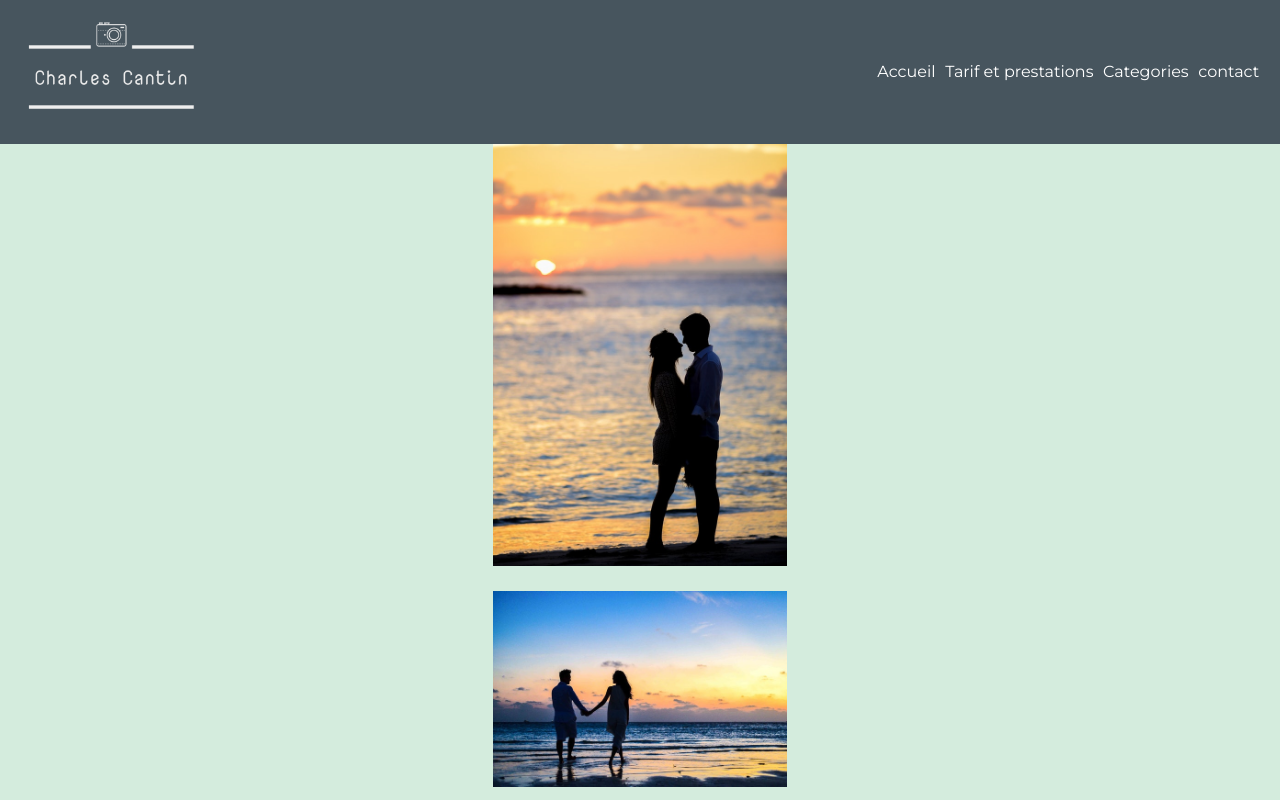
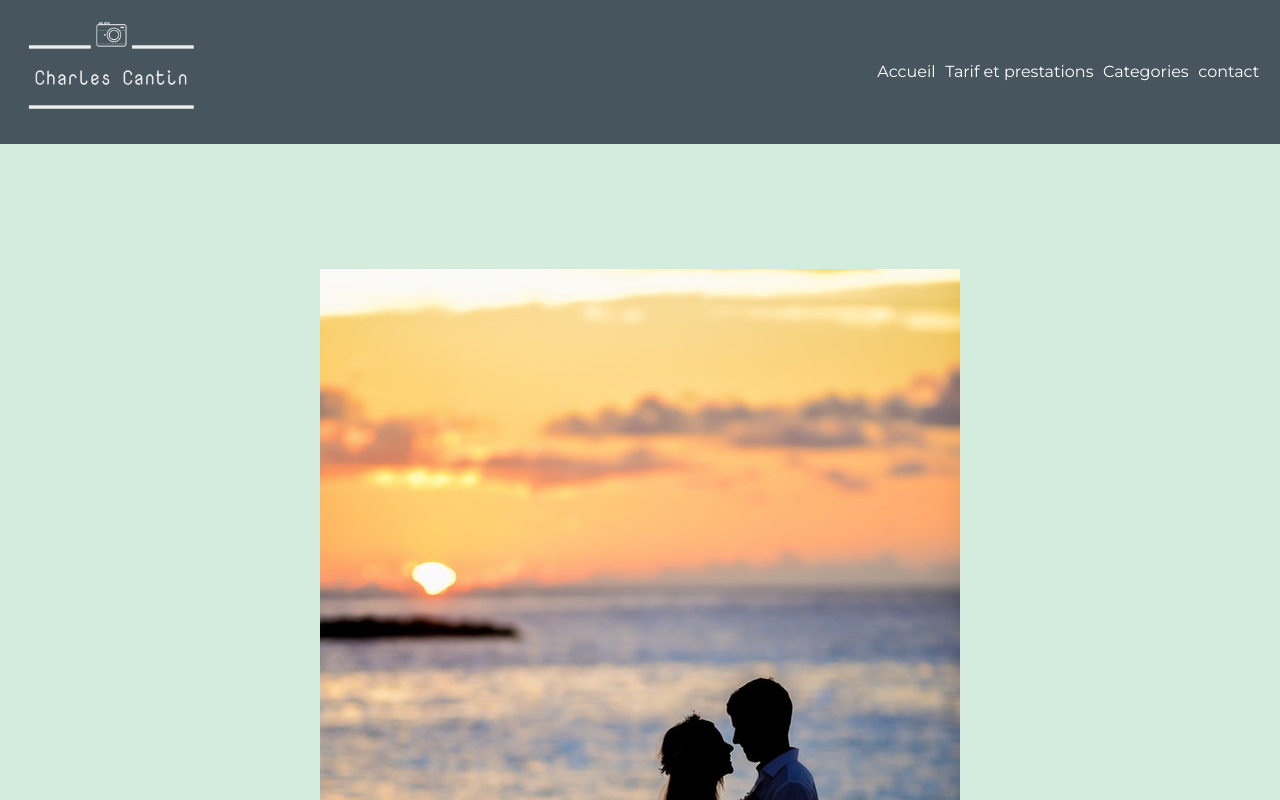
Before and after one commit to Kevdevv/ECF-Front, a React (Create React App) app: page /couple in a window 1280 px wide. Shown: the top 800 px of the page. Built offline with nearby package versions, Linux system fonts and the light colour scheme.

Commit message:
version desktop de toute les catégories

```diff
--- a/src/App.css
+++ b/src/App.css
@@ -20,7 +20,3 @@ ul {
   padding: 0;
   margin: 0;
 }
-
-.top {
-  margin-top: 125px;
-}
--- a/src/Component/Navbar/Nav.css
+++ b/src/Component/Navbar/Nav.css
@@ -121,3 +121,9 @@ a {
         height: 60px;
     }
 }
+
+@media screen and (min-width:768px) {
+    .navbar {
+        position: relative;
+    }
+}
--- a/src/Pages/Bapteme/Bapteme.css
+++ b/src/Pages/Bapteme/Bapteme.css
@@ -19,3 +19,19 @@
     height: 441px;
     margin-top: 25px;
 }
+
+@media screen and (min-width:768px) {
+    .photo {
+        flex-direction: row;
+        flex-wrap: wrap;
+        justify-content: center;
+        margin-bottom: 15px;
+    }
+
+    .bapteme1, .bapteme2, .bapteme3, .bapteme4, .bapteme5 {
+        margin-left: 15px;
+        margin-right: 15px;
+        width: auto;
+        height: auto;
+    }
+}
--- a/src/Pages/Bebe/Bebe.css
+++ b/src/Pages/Bebe/Bebe.css
@@ -19,3 +19,19 @@
     height: 441px;
     margin-top: 25px;
 }
+
+@media screen and (min-width:768px) {
+    .photo {
+        flex-direction: row;
+        flex-wrap: wrap;
+        justify-content: center;
+        margin-bottom: 15px;
+    }
+
+    .bebe1, .bebe2, .bebe3, .bebe4, .bebe5 {
+        margin-left: 15px;
+        margin-right: 15px;
+        width: auto;
+        height: auto;
+    }
+}
--- a/src/Pages/Category/Category.css
+++ b/src/Pages/Category/Category.css
@@ -26,5 +26,16 @@ h2 {
 @media screen and (min-width:768px) {
     .main-category {
         flex-direction: row;
+        flex-wrap: wrap;
+        justify-content: center;
+    }
+
+    .category-image {
+        margin-left: 15px;
+        margin-right: 15px;
+    }
+
+    .top {
+        margin-top: 26px;
     }
 }
--- a/src/Pages/Couple/Couple.css
+++ b/src/Pages/Couple/Couple.css
@@ -14,3 +14,19 @@
     width: 294px;
     margin-top: 25px;
 }
+
+@media screen and (min-width:768px) {
+    .photo {
+        flex-direction: row;
+        flex-wrap: wrap;
+        justify-content: center;
+        margin-bottom: 15px;
+    }
+
+    .couple1, .couple2, .couple3, .couple4, .couple5 {
+        margin-left: 15px;
+        margin-right: 15px;
+        width: auto;
+        height: auto;
+    }
+}
--- a/src/Pages/Famille/Famille.css
+++ b/src/Pages/Famille/Famille.css
@@ -13,3 +13,19 @@
     width: 294px;
     margin-top: 125px;
 }
+
+@media screen and (min-width:768px) {
+    .photo {
+        flex-direction: row;
+        flex-wrap: wrap;
+        justify-content: center;
+        margin-bottom: 15px;
+    }
+
+    .famille1, .famille {
+        margin-left: 15px;
+        margin-right: 15px;
+        width: auto;
+        height: auto;
+    }
+}
--- a/src/Pages/Grossesse/Grossesse.css
+++ b/src/Pages/Grossesse/Grossesse.css
@@ -20,3 +20,19 @@
     width: 294px;
     margin-top: 25px;
 }
+
+@media screen and (min-width:768px) {
+    .photo {
+        flex-direction: row;
+        flex-wrap: wrap;
+        justify-content: center;
+        margin-bottom: 15px;
+    }
+
+    .grossesse1, .grossesse2, .grossesse3, .grossesse4, .grossesse5 {
+        margin-left: 15px;
+        margin-right: 15px;
+        width: auto;
+        height: auto;
+    }
+}
--- a/src/Pages/Mariage/Mariage.css
+++ b/src/Pages/Mariage/Mariage.css
@@ -14,3 +14,19 @@
     width: 294px;
     margin-top: 25px;
 }
+
+@media screen and (min-width:768px) {
+    .photo {
+        flex-direction: row;
+        flex-wrap: wrap;
+        justify-content: center;
+        margin-bottom: 15px;
+    }
+
+    .mariage1, .mariage2, .mariage3, .mariage4, .mariage5 {
+        margin-left: 15px;
+        margin-right: 15px;
+        width: auto;
+        height: auto;
+    }
+}
```
Also changed, not shown: src/Pages/Landing/Landing.css (line endings or trailing spaces).
